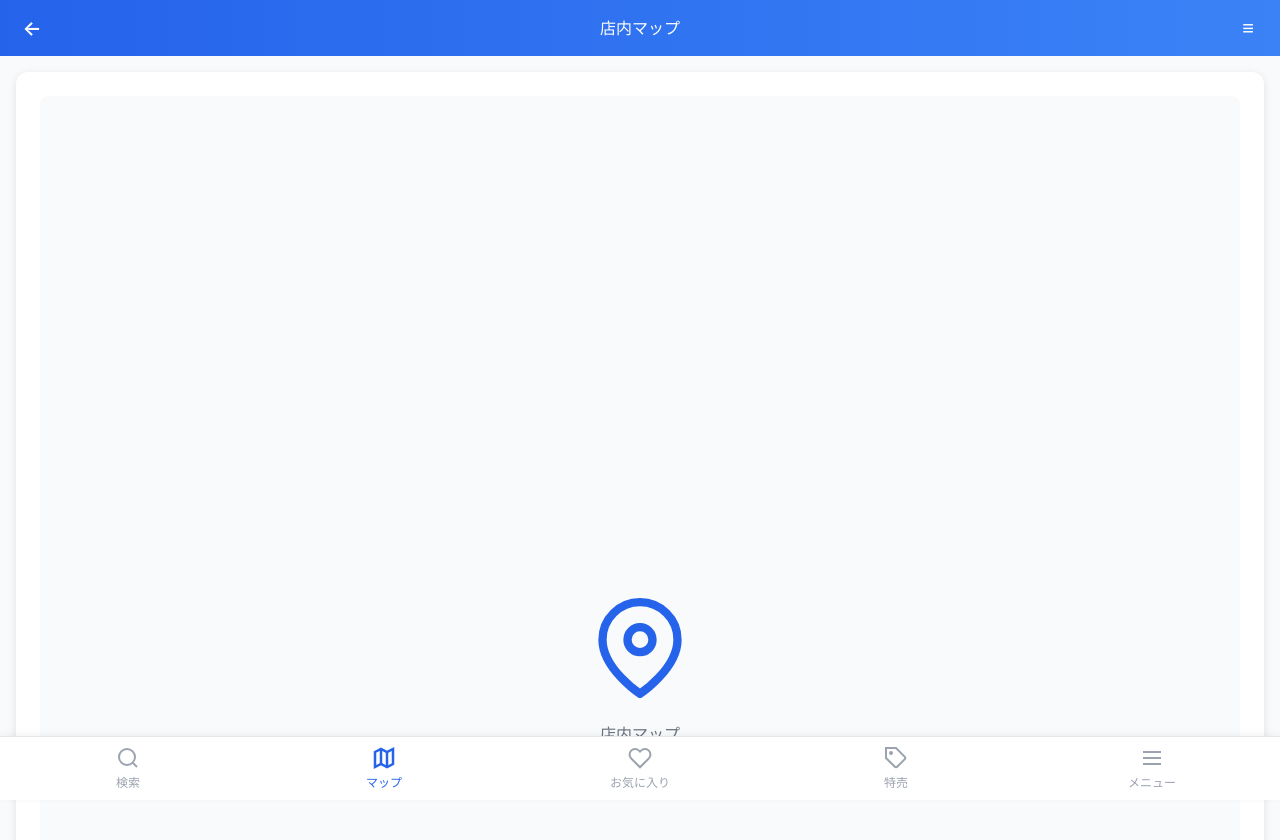
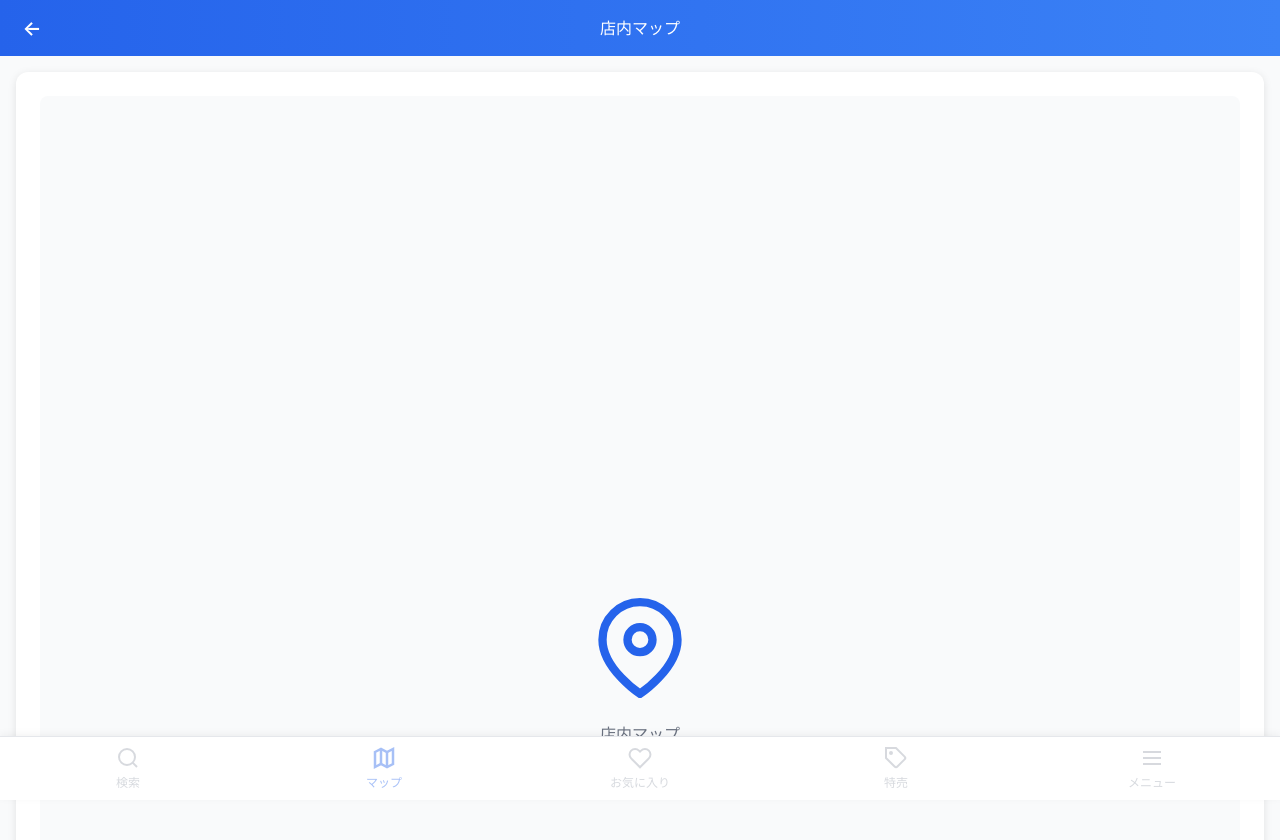
Before and after one commit to 2410041/ebamap, a React (Vite) app in the folder ebamap/frontend/: page /map in a window 1280 px wide. Shown: the top 840 px of the page. Built offline with nearby package versions, Linux system fonts and the light colour scheme.

Commit message:
店舗を必ず選択するようにする

```diff
--- a/ebamap/frontend/src/components/BottomTab/BottomTab.css
+++ b/ebamap/frontend/src/components/BottomTab/BottomTab.css
@@ -52,3 +52,12 @@
 .tab-item.active svg {
     stroke-width: 2.5;
 }
+
+.tab-item.disabled {
+    opacity: 0.4;
+    cursor: not-allowed;
+}
+
+.tab-item.disabled:hover {
+    background-color: transparent;
+}
--- a/ebamap/frontend/src/components/BottomTab/BottomTab.tsx
+++ b/ebamap/frontend/src/components/BottomTab/BottomTab.tsx
@@ -1,12 +1,28 @@
-import { NavLink } from "react-router-dom";
+import { NavLink, useNavigate } from "react-router-dom";
+import { useStore } from "../../context/StoreContext";
 import "./BottomTab.css";
 
 // 画面下部のタブナビゲーション
 const BottomTab = () => {
+    const { isStoreSelected } = useStore();
+    const navigate = useNavigate();
+
+    // 店舗未選択時はStoreSelectPageへリダイレクト
+    const handleTabClick = (event: React.MouseEvent) => {
+        if (!isStoreSelected) {
+            event.preventDefault();
+            navigate("/");
+        }
+    };
+
     return (
         <nav className="bottom-tab">
-            {/* 各タブは対応ページへ遷移 */}
-            <NavLink to="/search" className={({ isActive }) => `tab-item ${isActive ? 'active' : ''}`}>
+            {/* 各タブは対応ページへ遷移（店舗未選択時は選択画面へ） */}
+            <NavLink
+                to="/search"
+                className={({ isActive }) => `tab-item ${isActive ? 'active' : ''} ${!isStoreSelected ? 'disabled' : ''}`}
+                onClick={handleTabClick}
+            >
                 <svg width="24" height="24" viewBox="0 0 24 24" fill="none" stroke="currentColor" strokeWidth="2">
                     <circle cx="11" cy="11" r="8"></circle>
                     <path d="m21 21-4.35-4.35"></path>
@@ -14,7 +30,11 @@ const BottomTab = () => {
                 <span>検索</span>
             </NavLink>
 
-            <NavLink to="/map" className={({ isActive }) => `tab-item ${isActive ? 'active' : ''}`}>
+            <NavLink
+                to="/map"
+                className={({ isActive }) => `tab-item ${isActive ? 'active' : ''} ${!isStoreSelected ? 'disabled' : ''}`}
+                onClick={handleTabClick}
+            >
                 <svg width="24" height="24" viewBox="0 0 24 24" fill="none" stroke="currentColor" strokeWidth="2">
                     <path d="M3 6l6-3 6 3 6-3v15l-6 3-6-3-6 3V6z"></path>
                     <path d="M9 3v15M15 6v15"></path>
@@ -22,14 +42,22 @@ const BottomTab = () => {
                 <span>マップ</span>
             </NavLink>
 
-            <NavLink to="/favorites" className={({ isActive }) => `tab-item ${isActive ? 'active' : ''}`}>
+            <NavLink
+                to="/favorites"
+                className={({ isActive }) => `tab-item ${isActive ? 'active' : ''} ${!isStoreSelected ? 'disabled' : ''}`}
+                onClick={handleTabClick}
+            >
                 <svg width="24" height="24" viewBox="0 0 24 24" fill="none" stroke="currentColor" strokeWidth="2">
                     <path d="M20.84 4.61a5.5 5.5 0 0 0-7.78 0L12 5.67l-1.06-1.06a5.5 5.5 0 0 0-7.78 7.78l1.06 1.06L12 21.23l7.78-7.78 1.06-1.06a5.5 5.5 0 0 0 0-7.78z"></path>
                 </svg>
                 <span>お気に入り</span>
             </NavLink>
 
-            <NavLink to="/deals" className={({ isActive }) => `tab-item ${isActive ? 'active' : ''}`}>
+            <NavLink
+                to="/deals"
+                className={({ isActive }) => `tab-item ${isActive ? 'active' : ''} ${!isStoreSelected ? 'disabled' : ''}`}
+                onClick={handleTabClick}
+            >
                 <svg width="24" height="24" viewBox="0 0 24 24" fill="none" stroke="currentColor" strokeWidth="2">
                     <path d="M20.59 13.41l-7.17 7.17a2 2 0 0 1-2.83 0L2 12V2h10l8.59 8.59a2 2 0 0 1 0 2.82z"></path>
                     <circle cx="7" cy="7" r="1" fill="currentColor"></circle>
@@ -37,7 +65,11 @@ const BottomTab = () => {
                 <span>特売</span>
             </NavLink>
 
-            <NavLink to="/menu" className={({ isActive }) => `tab-item ${isActive ? 'active' : ''}`}>
+            <NavLink
+                to="/menu"
+                className={({ isActive }) => `tab-item ${isActive ? 'active' : ''} ${!isStoreSelected ? 'disabled' : ''}`}
+                onClick={handleTabClick}
+            >
                 <svg width="24" height="24" viewBox="0 0 24 24" fill="none" stroke="currentColor" strokeWidth="2">
                     <line x1="3" y1="6" x2="21" y2="6"></line>
                     <line x1="3" y1="12" x2="21" y2="12"></line>
--- a/ebamap/frontend/src/components/Header/Header.tsx
+++ b/ebamap/frontend/src/components/Header/Header.tsx
@@ -1,5 +1,6 @@
 import { useState } from "react";
 import { useNavigate } from "react-router-dom";
+import { useStore } from "../../context/StoreContext";
 import StoreInfoModal from "../StoreInfoModal/StoreInfoModal";
 import "./Header.css";
 
@@ -11,6 +12,7 @@ type HeaderProps = {
 // 画面上部の共通ヘッダー
 const Header = ({ title, showBack = false }: HeaderProps) => {
     const navigate = useNavigate();
+    const { isStoreSelected } = useStore();
     const [isModalOpen, setIsModalOpen] = useState(false);
 
     return (
@@ -28,6 +30,7 @@ const Header = ({ title, showBack = false }: HeaderProps) => {
                 <h1 className="header-title">{title}</h1>
 
                 <div className="header-right">
+                    {isStoreSelected && (
                         <button
                             className="menu-button"
                             // 店舗情報モーダルを開く
@@ -36,6 +39,7 @@ const Header = ({ title, showBack = false }: HeaderProps) => {
                         >
                             ≡
                         </button>
+                    )}
                 </div>
             </header>
 
--- a/ebamap/frontend/src/context/StoreContext.tsx
+++ b/ebamap/frontend/src/context/StoreContext.tsx
@@ -2,35 +2,32 @@ import React, { createContext, useContext, useState } from "react";
 import type { Store } from "../types/Store.ts";
 
 interface StoreContextType {
-    currentStore: Store;
+    currentStore: Store | null;
+    isStoreSelected: boolean;
     setCurrentStore: (store: Store) => void;
 }
 
 const StoreContext = createContext<StoreContextType | undefined>(undefined);
 
-// 初期表示用の店舗情報
-const defaultStore: Store = {
-    id: "store_001",
-    name: "◇◇スーパー 本店",
-    openTime: "9:00",
-    closeTime: "22:00",
-};
-
 export const StoreProvider: React.FC<{ children: React.ReactNode }> = ({ children }) => {
     // 店舗情報をローカルストレージから復元
-    const [currentStore, setCurrentStore] = useState<Store>(() => {
+    const [currentStore, setCurrentStoreState] = useState<Store | null>(() => {
         const saved = localStorage.getItem("currentStore");
-        return saved ? JSON.parse(saved) : defaultStore;
+        return saved ? JSON.parse(saved) : null;
     });
 
     // 店舗情報の更新と永続化
     const handleSetCurrentStore = (store: Store) => {
-        setCurrentStore(store);
+        setCurrentStoreState(store);
         localStorage.setItem("currentStore", JSON.stringify(store));
     };
 
     return (
-        <StoreContext.Provider value={{ currentStore, setCurrentStore: handleSetCurrentStore }}>
+        <StoreContext.Provider value={{
+            currentStore,
+            isStoreSelected: currentStore !== null,
+            setCurrentStore: handleSetCurrentStore
+        }}>
             {children}
         </StoreContext.Provider>
     );
```
Lines whose indentation alone changed are shown as unchanged.
